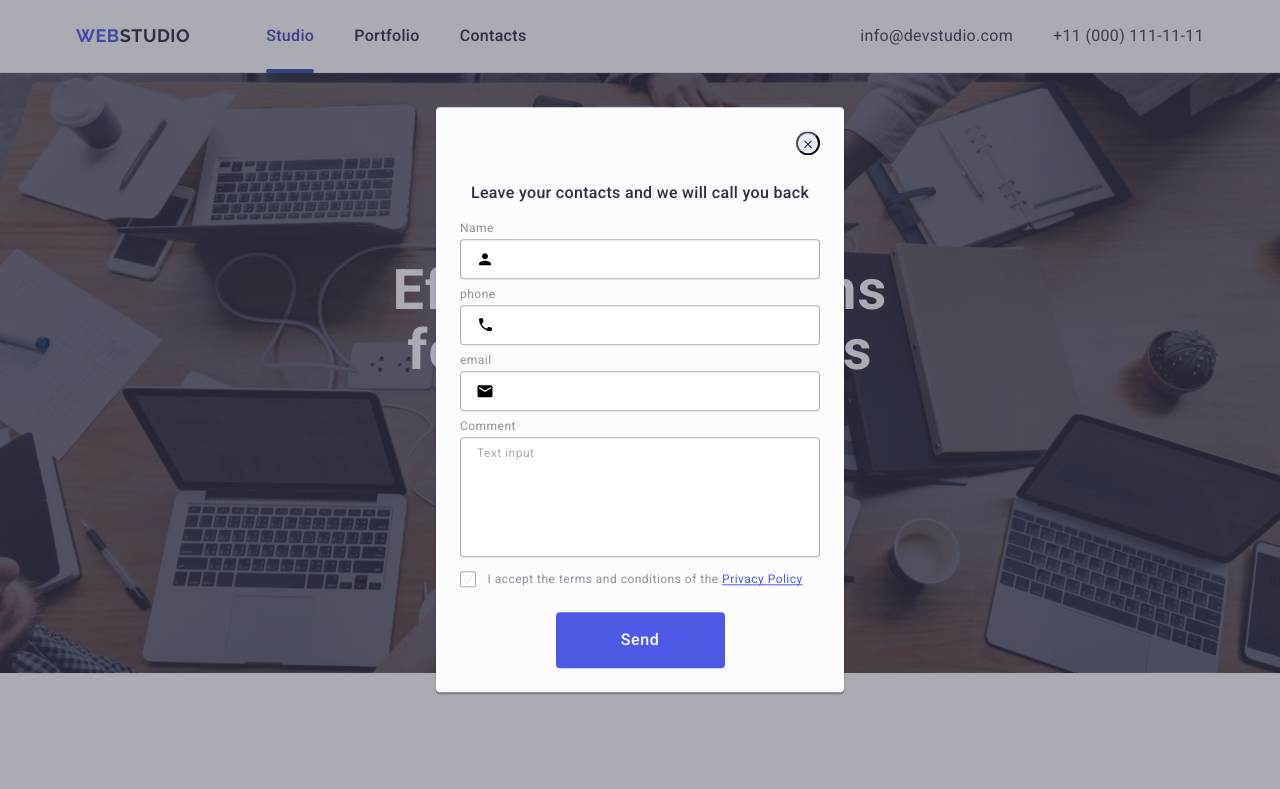
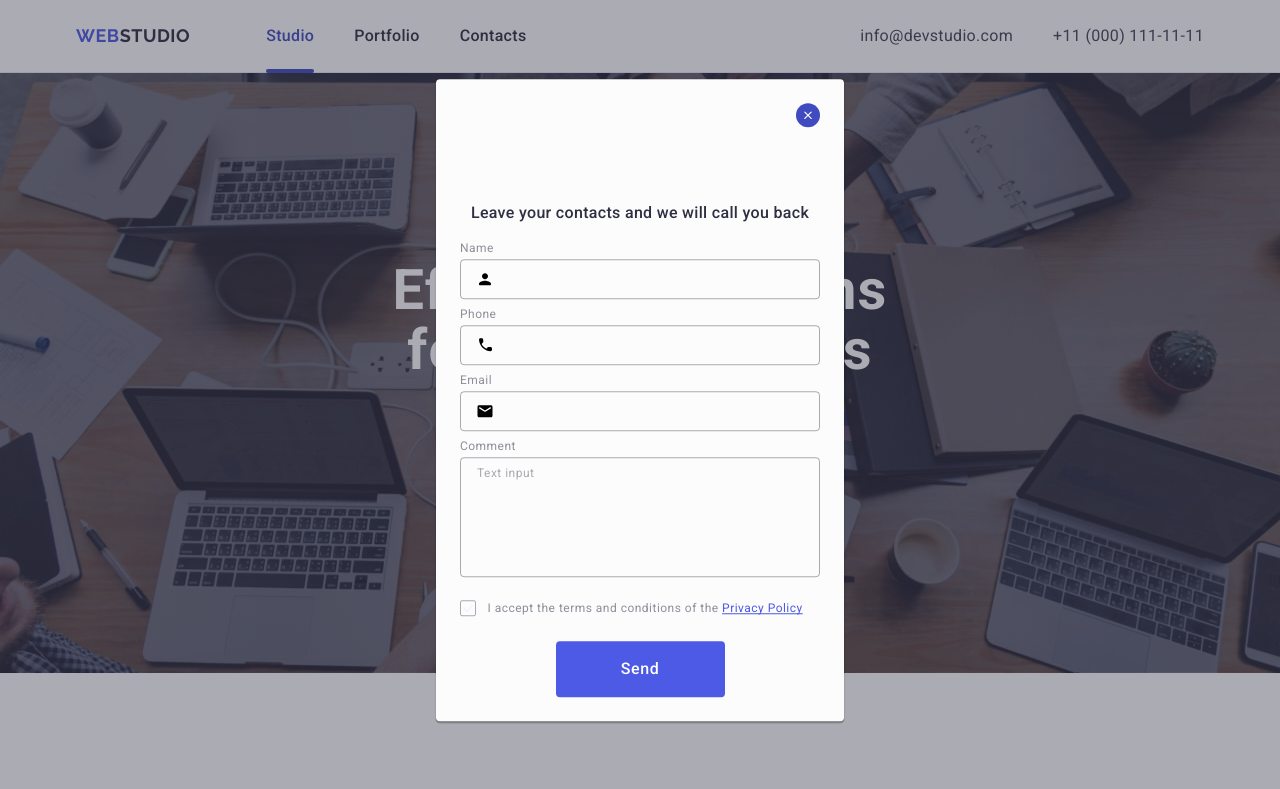
Before and after one commit to Matvey-Yurga/goit-markup-hw-05, a plain HTML site: page index.html in a window 1280 px wide. Both pictures are taken after a click on the button 808 px from the left and 143 px from the top of the page. Shown: the top 789 px of the page. Drawn offline with nearby package versions, Linux system fonts and the light colour scheme.

Commit message:
fix modal

```diff
--- a/css/styles.css
+++ b/css/styles.css
@@ -449,12 +449,12 @@ padding: 120px 0 120px 0;
 .email-section {
     display: flex;
     flex-direction: column;
-    gap: 16px;
     margin-left: 80px;
 }
 .email-form{
         display: flex;
             align-items: center;
+            gap: 24px;
 }
 .email-title {
     font-weight: 500;
@@ -462,9 +462,10 @@ padding: 120px 0 120px 0;
         line-height: 1.5;
         letter-spacing: 0.02em;
         color: #fff;
+        margin-bottom: 16px;
 }
 
-.email {
+.email-label {
     font-weight: 400;
         font-size: 12px;
         line-height: 2;
@@ -472,18 +473,16 @@ padding: 120px 0 120px 0;
         color: #fff;
 }
 
-.email-text {
-    background-color: #2e2f42;
+.email-input {
+    background-color: transparent;
     border: 1px solid #fff;
     border-radius: 4px;
     max-width: 264px;
     height: 40px;
-    padding: 8px 16px;
-        color: #fff;
-
+    padding-left: 16px;
+        box-shadow: 0px 4px 4px rgba(0, 0, 0, 0.15);
 }
-.email-text::placeholder{
-    color: #fff;
+.email-input::placeholder{
     font-weight: 400;
         font-size: 12px;
         line-height: 2;
@@ -491,6 +490,7 @@ padding: 120px 0 120px 0;
         color: #fff;
 }
 .email-button{
+    font-family: "Roboto", sans-serif;
     font-weight: 500;
         font-size: 16px;
         line-height: 1.5;
@@ -502,21 +502,22 @@ padding: 120px 0 120px 0;
         align-items: center;
         justify-content: center;
         gap: 8px;
-        margin-left: 24px;
 
         background-color: #4d5ae5;
             border-radius: 4px;
             border: none;
             padding: 8px 24px;
-            width: 165px;
+            min-width: 165px;
             height: 40px;
             transition: background-color 250ms ease-in-out ;
+            cursor: pointer;
         }
 .email-button:hover{
     background-color: #404bbf;
 }
 .icon-telegram {
     fill: #fff;
+        margin-left: 16px;
 }
 /* backdrop */
 .backdrop{
@@ -547,7 +548,7 @@ padding: 120px 0 120px 0;
 
     width: 408px;
     min-height: 584px;
-    padding: 24px;
+    padding: 72px 24px 24px 24px;
 
     box-shadow: 0 1px 1px 0 rgba(0, 0, 0, 0.14), 0 1px 3px 0 rgba(0, 0, 0, 0.12), 0 2px 1px 0 rgba(0, 0, 0, 0.2);
     background: #fcfcfc;
@@ -558,25 +559,36 @@ transition: transform 250ms cubic-bezier(0.4, 0, 0.2, 1);
     transform: translate(-50%, -50%);
 }
 .modal-btn{
+    display: flex;
+        align-items: center;
+        justify-content: center;
 position: absolute;
 top:24px;
 right: 24px;
 
     border-radius: 50%;
     background-color: #e7e9fc;
+    border: 1px solid rgba(0, 0, 0, 0.1);
         stroke-width: 1px;
-        stroke: rgba(0, 0, 0, 0.1);
                 width: 24px;
                     height: 24px;
+                    padding: 0;
+                    transition: background-color 250ms cubic-bezier(0.4, 0, 0.2, 1), border 250ms cubic-bezier(0.4, 0, 0.2, 1);
+}
+.modal-btn:focus,
+.modal-btn:hover{
+    background-color: #404bbf;
+        border: none;
 }
 .modal-svg-btn{
     fill: #2e2f42;
+    transition: fill 250ms cubic-bezier(0.4, 0, 0.2, 1);
 }
-.icon-close{
-    display: flex;
-    align-items: center;
-    justify-content: center;
+.modal-btn:hover .modal-svg-btn,
+.modal-btn:focus .modal-svg-btn {
+    fill: #ffffff;
 }
+
 .modal-caption{
     margin-top: 50px;
     margin-bottom: 16px;
@@ -596,7 +608,7 @@ right: 24px;
     margin-bottom: 4px;
     font-weight: 400;
         font-size: 12px;
-        line-height: 1.16667;
+        line-height: 1.17;
         letter-spacing: 0.04em;
         color: #8e8f99;
 }
@@ -612,7 +624,9 @@ right: 24px;
     border: 1px solid rgba(46, 47, 66, 0.4);
         border-radius: 4px;
         height: 40px;
-transition: border 250ms cubic-bezier(0.4, 0, 0.2, 1);
+        background-color: transparent;
+        outline: transparent;
+    transition: border-color 250ms cubic-bezier(0.4, 0, 0.2, 1);
 }
 
 .modal-form-icon {
@@ -624,11 +638,13 @@ transition: border 250ms cubic-bezier(0.4, 0, 0.2, 1);
     transition: fill 250ms cubic-bezier(0.4, 0, 0.2, 1);
 }
 .modal-form-input:focus-visible{
-    outline: none;
-    border: 1px solid #4d5ae5;
+    border-color: 1px solid #4d5ae5;
 }
 .modal-form-input:focus + .modal-form-icon{
     fill: #4d5ae5;
+}
+.comment-feild{
+    margin-bottom: 16px
 }
 .madal-form-massage{
     width: 100%;
@@ -638,15 +654,17 @@ transition: border 250ms cubic-bezier(0.4, 0, 0.2, 1);
     resize: none;
     padding: 8px 16px;
     outline: transparent;
+    color: rgba(46, 47, 66, 0.4);
+    background-color: transparent;
 
     font-weight: 400;
     font-size: 12px;
-    line-height: 1.16667;
+    line-height: 1.17;
     letter-spacing: 0.04em;
-        transition: border 250ms cubic-bezier(0.4, 0, 0.2, 1);
+transition: border-color 250ms cubic-bezier(0.4, 0, 0.2, 1);
 }
 .madal-form-massage:focus{
-        border: 1px solid #4d5ae5;
+        border-color: 1px solid #4d5ae5;
 }
 .madal-form-massage::placeholder{
     color: rgba(46, 47, 66, 0.4);
@@ -654,7 +672,8 @@ transition: border 250ms cubic-bezier(0.4, 0, 0.2, 1);
 }
 .modal-form-gremment-input:checked + .modal-form-gremment-text .modal-gremment-checkbox{
 background-color: #404bbf;
-    border: 1px solid #404bbf;
+border: none;
+fill: #F4F4FD;
 }
 
 .modal-form-gremment {
@@ -672,12 +691,14 @@ margin-bottom: 24px;
 border-radius: 2px;
  border: 1px solid rgba(46, 47, 66, 0.4);
  cursor: pointer;
+fill: transparent;
+transition: background-color 250ms cubic-bezier(0.4, 0, 0.2, 1), border 250ms cubic-bezier(0.4, 0, 0.2, 1), fill 250ms cubic-bezier(0.4, 0, 0.2, 1);
 }
 
 .modal-form-gremment-text {
-font-weight: 400;
+    font-weight: 400;
     font-size: 12px;
-    line-height: 1.16667;
+    line-height: 1.17;
     letter-spacing: 0.04em;
     color: #8e8f99;
 
--- a/index.html
+++ b/index.html
@@ -467,10 +467,10 @@
         <div class="email-section">
           <p class="email-title">Subscribe</p>
           <form name="email" class="email-form">
-            <label for="email" class="email" name="email"> </label>
+            <label for="email" class="email-label" name="email"> </label>
             <input
               type="email"
-              class="email-text"
+              class="email-input"
               name="email"
               placeholder="E-mail"
             />
@@ -487,7 +487,7 @@
     <div class="backdrop is-open">
       <div class="modal">
         <button type="button" class="modal-btn">
-          <svg id="icon-close" width="8px" height="8px" class="modal-svg-btn">
+          <svg id="icon-close" width="8" height="8" class="modal-svg-btn">
             <use href="/images/icons.svg#icon-close" name="icon-close"></use>
           </svg>
         </button>
@@ -511,7 +511,7 @@
             </div>
           </div>
           <div class="modal-form-feild">
-            <label for="user-name" class="model-form-label">phone</label>
+            <label for="user-name" class="model-form-label">Phone</label>
             <div class="model-form-wraper">
               <input
                 type="tel"
@@ -526,7 +526,7 @@
           </div>
 
           <div class="modal-form-feild">
-            <label for="user-email" class="model-form-label">email</label>
+            <label for="user-email" class="model-form-label">Email</label>
             <div class="model-form-wraper">
               <input
                 type="email"
@@ -540,12 +540,12 @@
             </div>
           </div>
 
-          <div class="modal-form-feild">
-            <label for="user-message" class="model-form-label">Comment</label>
+          <div class="modal-form-feild comment-feild">
+            <label for="user-comment" class="model-form-label">Comment</label>
             <textarea
               class="madal-form-massage"
-              name="user-message"
-              id="user-message"
+              name="user-comment"
+              id="user-comment"
               placeholder="Text input"
             ></textarea>
           </div>
@@ -554,11 +554,12 @@
             <input
               class="modal-form-gremment-input visually-hidden"
               type="checkbox"
-              name="user-gremment"
-              id="user-gremment"
+              name="user-privacy"
+              id="user-privacy"
+              value="true"
             />
 
-            <label for="user-gremment" class="modal-form-gremment-text">
+            <label for="user-privacy" class="modal-form-gremment-text">
               <span class="modal-gremment-checkbox">
                 <svg class="modal-gremment-checkbox-icon" width="10" height="8">
                   <use href="./images/icons.svg#icon-galka"></use>
```
